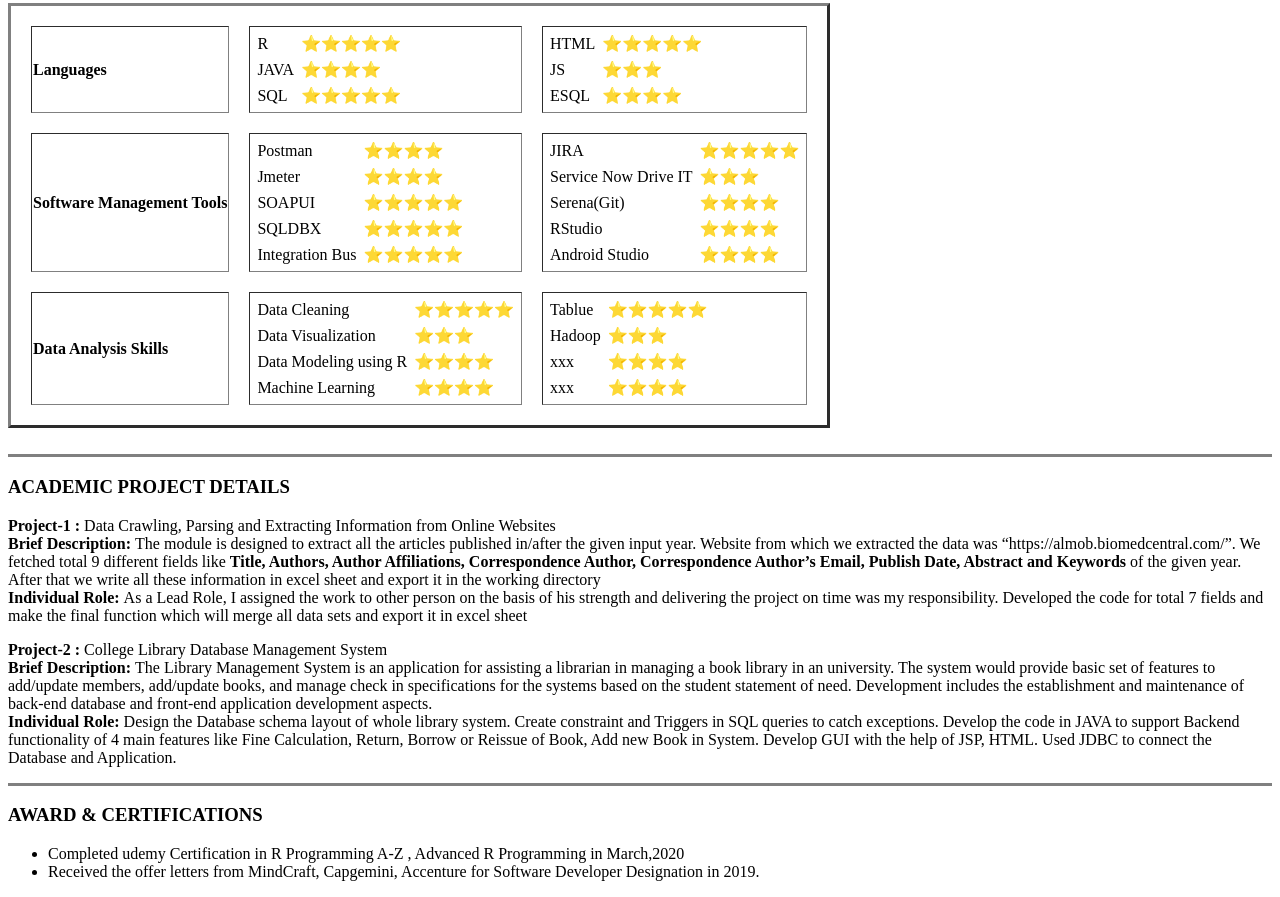
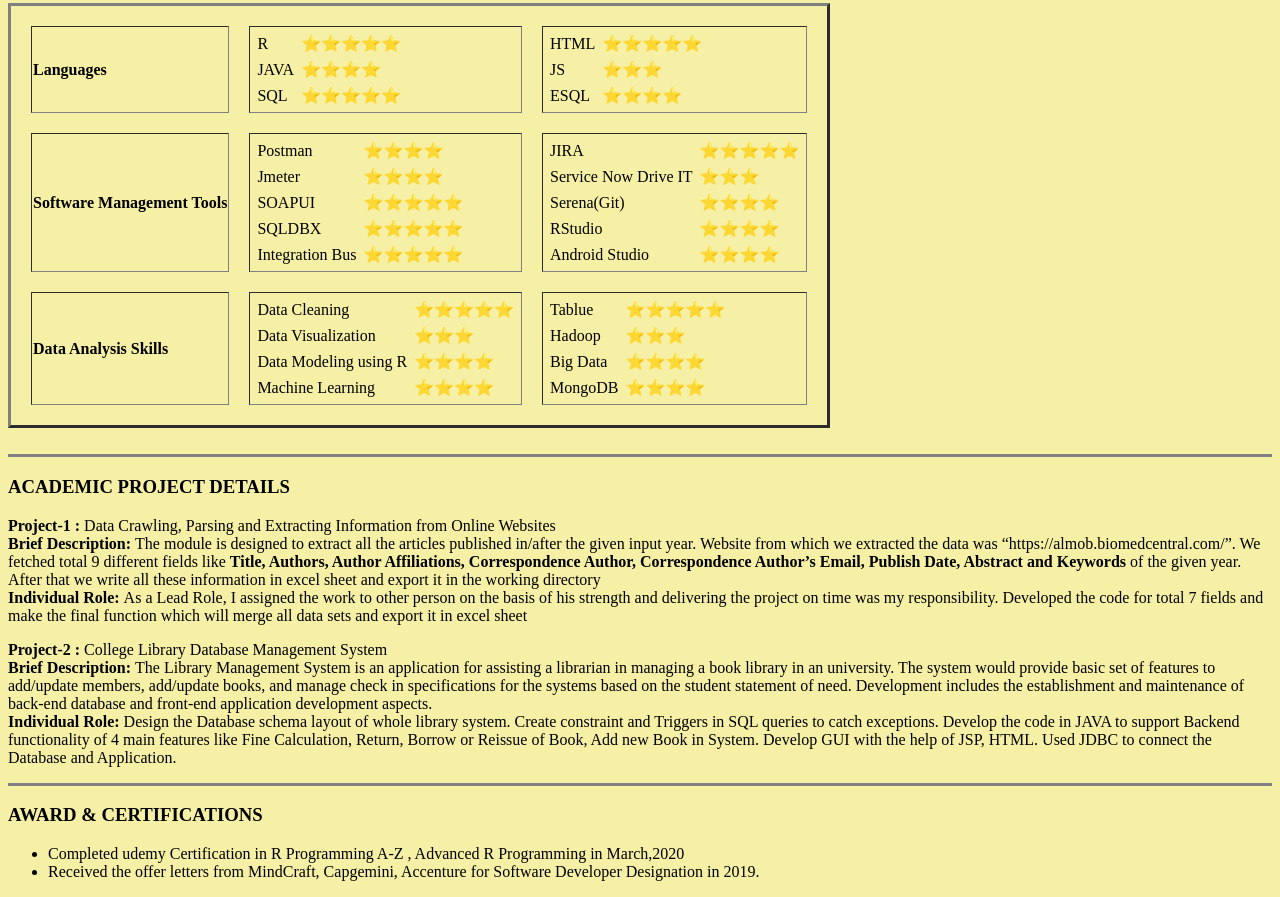
Before and after one commit to gaganshrivastava/CV, a plain HTML site: page index.html in a window 1280 px wide. Shown: the part 1177-2074 px from the top of the page. Drawn offline with Linux system fonts and the light colour scheme.

Commit message:
Updated Version , Still work in progress

```diff
--- a/index.html
+++ b/index.html
@@ -4,9 +4,21 @@
 <head>
   <meta charset="utf-8">
   <title>⛄ Gagan Personal Page ⛄</title>
+  <link rel="stylesheet" href="CSS\ExternalCSS.css">
+<!--  <style >
+    hr {
+
+      border-style: none;
+      border-top-style: dotted;
+      border-width: 5px;
+      border-color: grey;
+
+
+    }
+  </style> -->
 </head>
 
-<body>
+<body style="background-color: #f6efa6">
   <table cellspacing="20">
     <tr>
       <td> <img src="https://media-exp1.licdn.com/dms/image/C4D03AQEPQHWxAo-tMg/profile-displayphoto-shrink_200_200/0?e=1600300800&v=beta&t=hB-Fem9-jUjGI8KPlnAJSsVw0JZsSflww9eNC-VotOg" alt="My pic"></td>
@@ -218,11 +230,11 @@
           <td>⭐⭐⭐</td>
         </tr>
         <tr>
-          <td>xxx</td>
+          <td>Big Data</td>
           <td>⭐⭐⭐⭐</td>
         </tr>
         <tr>
-          <td>xxx </td>
+          <td>MongoDB </td>
           <td>⭐⭐⭐⭐</td>
         </tr>
       </table>
```
